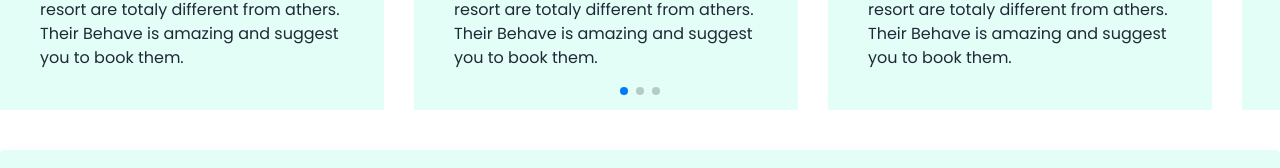
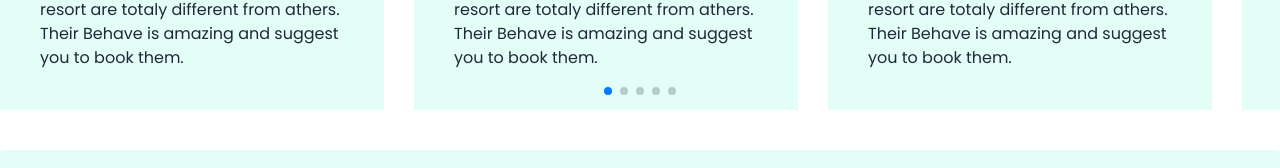
Before and after one commit to Alomgir-HasanShakib/real_estate_react-project, a React (Vite) app: page / in a window 1280 px wide. Shown: the part 2647-2815 px from the top of the page. Built offline with nearby package versions, Linux system fonts and the light colour scheme; no server answers.

Commit message:
fixed testomonial slider

```diff
--- a/src/Components/Testomonial.jsx
+++ b/src/Components/Testomonial.jsx
@@ -15,9 +15,8 @@ const Testomonial = () => {
       </h2>
       <Swiper
         modules={[FreeMode, Pagination]}
-        effect={"coverflow"}
         spaceBetween={30}
-        slidesPerView={3}
+        slidesPerView={1}
         freeMode={true}
         pagination={true}
       >
```
Also changed, not shown: 1 other file (tests, documents, lock files or other folders).
